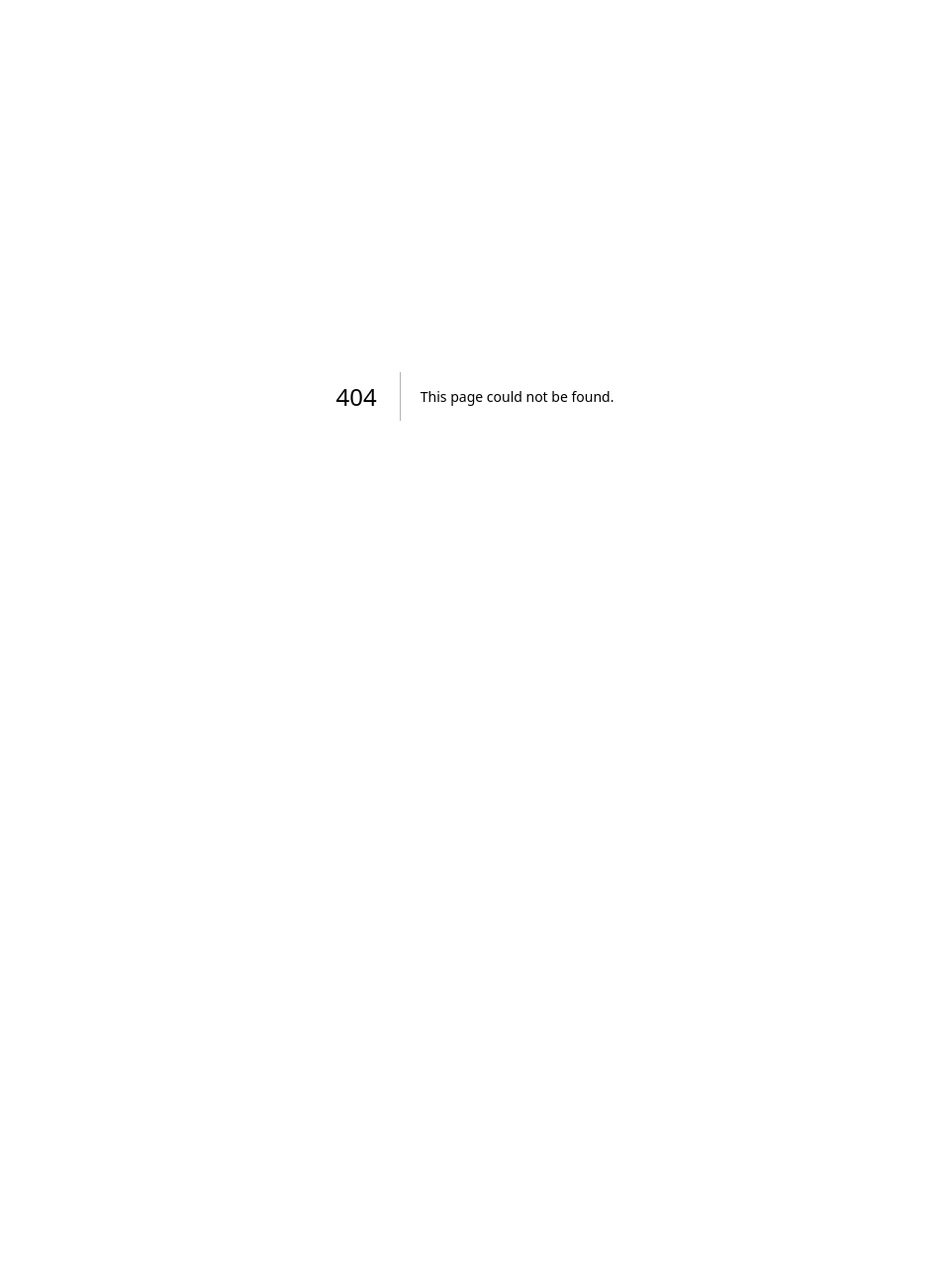
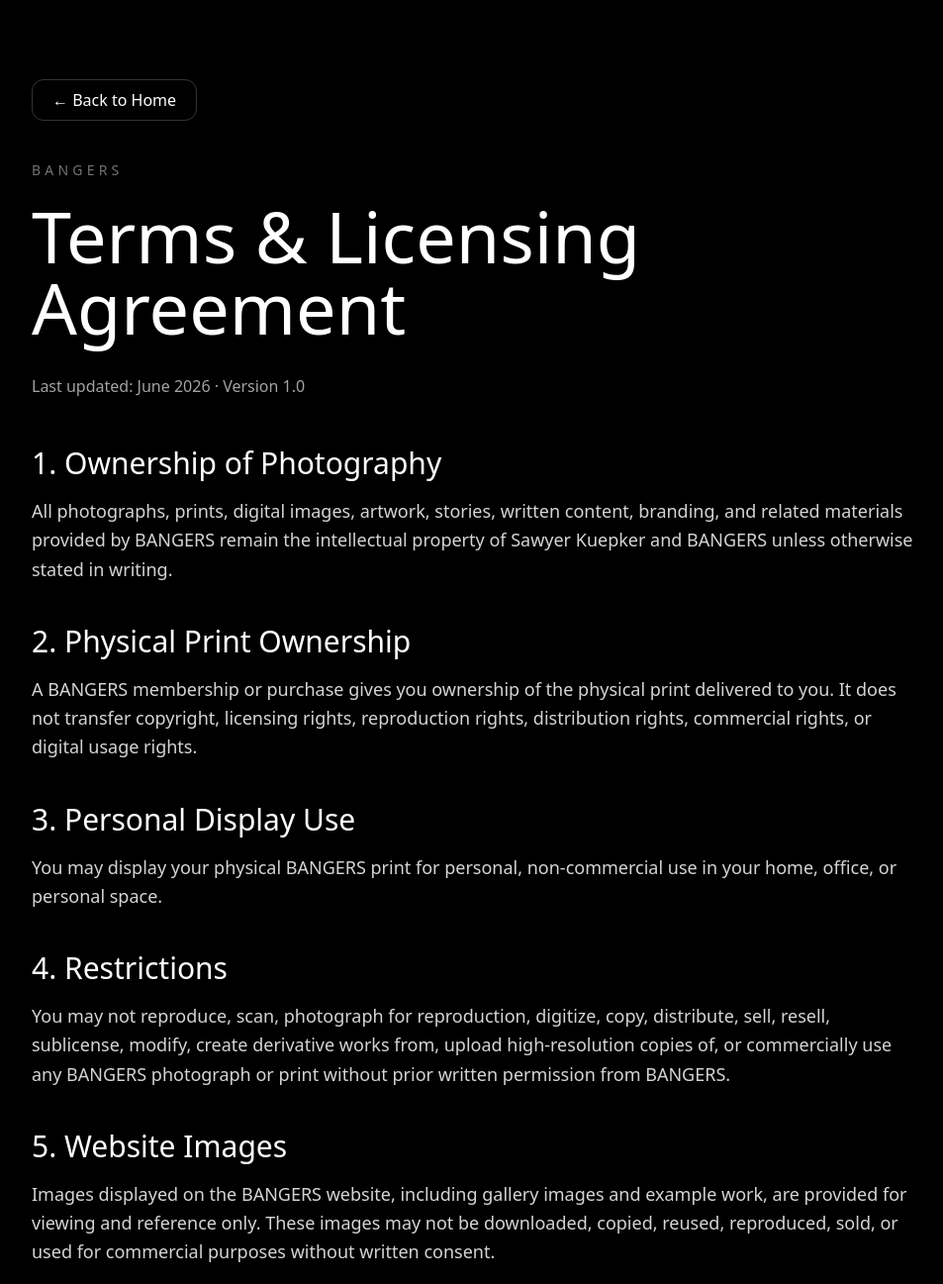
Before and after one commit to bangersbreakingfree-dotcom/bangers-clean, a Next.js app: page /terms in a window 1280 px wide. Before the commit this address had no page. Shown: the top 1297 px of the page at 99% size, without its empty margins (160-1113 px from the left). Before the commit the page ends 800 px from the top, so only its background shows below. Built offline with nearby package versions, Linux system fonts and the light colour scheme.

Commit message:
Create page.tsx

```diff
--- /dev/null
+++ b/app/terms/page.tsx
@@ -0,0 +1,107 @@
+export default function TermsPage() {
+  return (
+    <main className="min-h-screen bg-black text-white px-6 py-20">
+      <section className="max-w-4xl mx-auto">
+        <a
+          href="/"
+          className="inline-flex mb-10 border border-white/20 px-5 py-2 rounded-xl hover:bg-white hover:text-black transition"
+        >
+          ← Back to Home
+        </a>
+
+        <p className="uppercase tracking-[0.3em] text-sm text-neutral-500 mb-5">
+          BANGERS
+        </p>
+
+        <h1 className="text-5xl md:text-7xl font-extralight mb-8">
+          Terms & Licensing Agreement
+        </h1>
+
+        <p className="text-neutral-400 mb-12">
+          Last updated: June 2026 · Version 1.0
+        </p>
+
+        <div className="space-y-10 text-neutral-300 text-lg leading-relaxed">
+          <section>
+            <h2 className="text-3xl text-white font-extralight mb-4">
+              1. Ownership of Photography
+            </h2>
+            <p>
+              All photographs, prints, digital images, artwork, stories, written content,
+              branding, and related materials provided by BANGERS remain the intellectual
+              property of Sawyer Kuepker and BANGERS unless otherwise stated in writing.
+            </p>
+          </section>
+
+          <section>
+            <h2 className="text-3xl text-white font-extralight mb-4">
+              2. Physical Print Ownership
+            </h2>
+            <p>
+              A BANGERS membership or purchase gives you ownership of the physical print
+              delivered to you. It does not transfer copyright, licensing rights,
+              reproduction rights, distribution rights, commercial rights, or digital usage
+              rights.
+            </p>
+          </section>
+
+          <section>
+            <h2 className="text-3xl text-white font-extralight mb-4">
+              3. Personal Display Use
+            </h2>
+            <p>
+              You may display your physical BANGERS print for personal, non-commercial use
+              in your home, office, or personal space.
+            </p>
+          </section>
+
+          <section>
+            <h2 className="text-3xl text-white font-extralight mb-4">
+              4. Restrictions
+            </h2>
+            <p>
+              You may not reproduce, scan, photograph for reproduction, digitize, copy,
+              distribute, sell, resell, sublicense, modify, create derivative works from,
+              upload high-resolution copies of, or commercially use any BANGERS photograph
+              or print without prior written permission from BANGERS.
+            </p>
+          </section>
+
+          <section>
+            <h2 className="text-3xl text-white font-extralight mb-4">
+              5. Website Images
+            </h2>
+            <p>
+              Images displayed on the BANGERS website, including gallery images and example
+              work, are provided for viewing and reference only. These images may not be
+              downloaded, copied, reused, reproduced, sold, or used for commercial purposes
+              without written consent.
+            </p>
+          </section>
+
+          <section>
+            <h2 className="text-3xl text-white font-extralight mb-4">
+              6. Membership Releases
+            </h2>
+            <p>
+              BANGERS membership releases are exclusive physical print releases. Receiving
+              a membership print does not grant any right to reproduce or distribute the
+              image in any format.
+            </p>
+          </section>
+
+          <section>
+            <h2 className="text-3xl text-white font-extralight mb-4">
+              7. Agreement
+            </h2>
+            <p>
+              By creating an account or subscribing to BANGERS, you acknowledge and agree
+              to these terms and understand that all photography rights remain with the
+              creator unless separate written permission is granted.
+            </p>
+          </section>
+        </div>
+      </section>
+    </main>
+  );
+}
```
